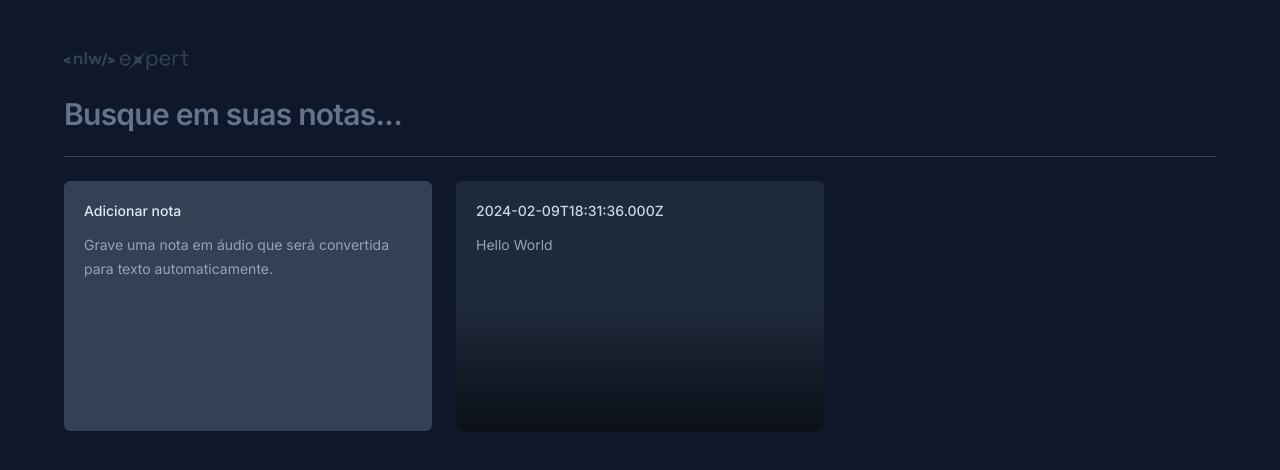
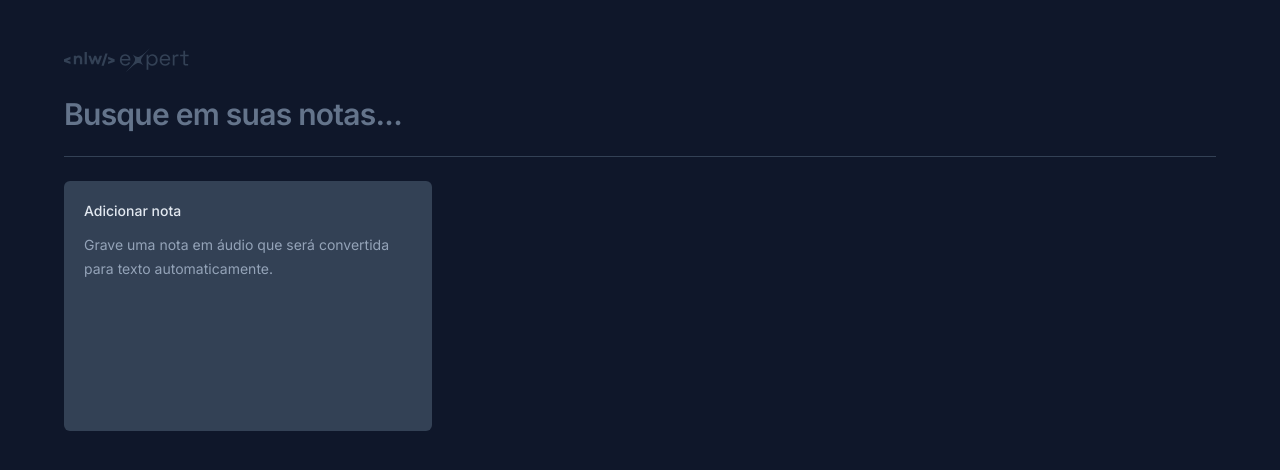
Before and after one commit to madalena-rocha/nlw-expert, a React (Vite) app: page / in a window 1280 px wide. Shown: the top 470 px of the page. Built offline with nearby package versions, Linux system fonts and the light colour scheme.

Commit message:
save notes

```diff
--- a/src/app.tsx
+++ b/src/app.tsx
@@ -1,8 +1,27 @@
+import { useState } from 'react'
 import logo from './assets/logo-nlw-expert.svg'
 import { NewNoteCard } from './components/new-note-card'
 import { NoteCard } from './components/note-card'
 
+interface Note {
+  id: string
+  date: Date
+  content: string
+}
+
 export function App() {
+  const [notes, setNotes] = useState<Note[]>([])
+
+  function onNoteCreated(content: string) {
+    const newNote = {
+      id: crypto.randomUUID(),
+      date: new Date(),
+      content,
+    }
+
+    setNotes([newNote, ...notes])
+  }
+
   return (
     <div className="mx-auto max-w-6xl my-12 space-y-6">
       <img src={logo} alt="NLW Expert" />
@@ -18,12 +37,11 @@
       <div className="h-px bg-slate-700" />
 
       <div className="grid grid-cols-3 gap-6 auto-rows-[250px]">
-        <NewNoteCard />
+        <NewNoteCard onNoteCreated={onNoteCreated} />
 
-        <NoteCard note={{
-          date: new Date(),
-          content: 'Hello World'
-        }} />
+        {notes.map(note => {
+          return <NoteCard key={note.id} note={note} />
+        })}
       </div>
     </div>
   )
--- a/src/components/new-note-card.tsx
+++ b/src/components/new-note-card.tsx
@@ -3,7 +3,11 @@
 import { ChangeEvent, FormEvent, useState } from 'react'
 import { toast } from 'sonner'
 
-export function NewNoteCard() {
+interface NewNoteCardProps {
+  onNoteCreated: (content: string) => void
+}
+
+export function NewNoteCard({ onNoteCreated }: NewNoteCardProps) {
   const [shouldShowOnboarding, setShouldShowOnboarding] = useState(true)
   const [content, setContent] = useState('')
 
@@ -22,7 +26,10 @@
   function handleSaveNote(event: FormEvent) {
     event.preventDefault()
 
-    console.log(content)
+    onNoteCreated(content)
+
+    setContent('')
+    setShouldShowOnboarding(true)
 
     toast.success('Nota criada com sucesso!')
   }
@@ -60,6 +67,7 @@
                     autoFocus
                     className="text-sm leading-6 text-slate-400 bg-transparent resize-none flex-1 outline-none"
                     onChange={handleContentChanged}
+                    value={content}
                   />
                 )}
               </div>
--- a/src/components/note-card.tsx
+++ b/src/components/note-card.tsx
@@ -18,7 +18,7 @@
       <Dialog.Trigger className="rounded-md text-left flex flex-col bg-slate-800 p-5 gap-3 overflow-hidden relative outline-none hover:ring-2 hover:ring-slate-600 focus-visible:ring-2 focus-visible:ring-lime-400">
         {/* O focus aplica o CSS ao clicar no elemento, já o focus-visible aplica o CSS ao navegar na aplicação pelo teclado */}
         <span className="text-sm font-medium text-slate-300">
-          {note.date.toISOString()}
+          {formatDistanceToNow(note.date, { locale: ptBR, addSuffix: true})}
         </span>
         <p className="text-sm leading-6 text-slate-400">
           {note.content}
```
